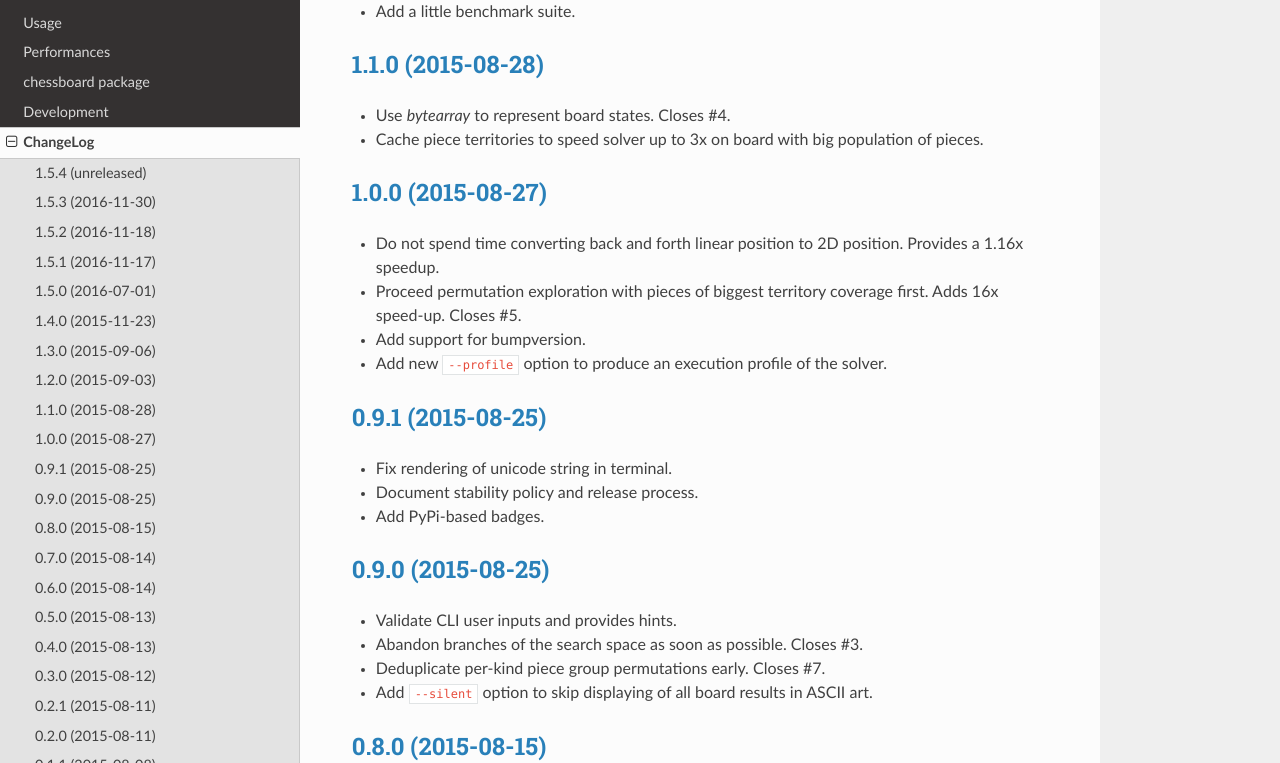
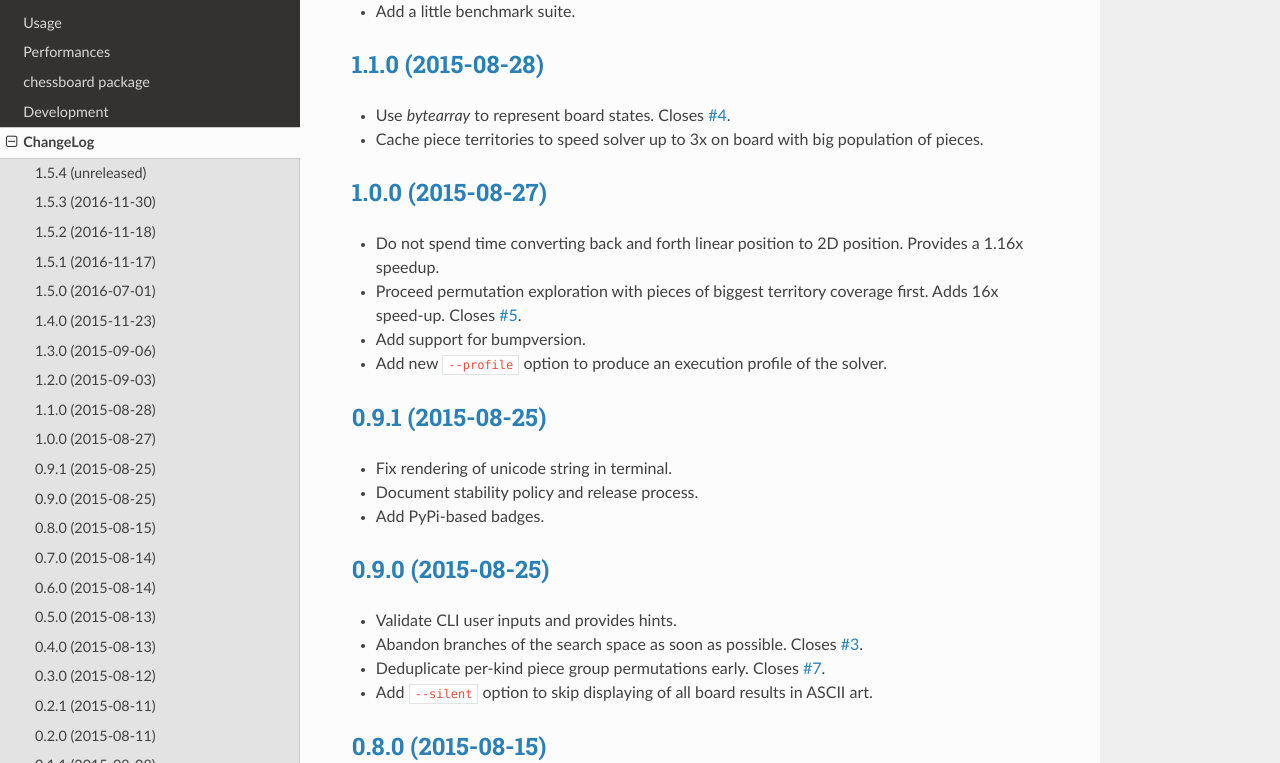
Before and after one commit to kdeldycke/chessboard, a Sphinx documentation site: the page built from docs/changelog.rst, in a window 1280 px wide and 1400 px high, scrolled down 1763 px. Shown: the part 152-915 px from the top of the window. Built offline with Sphinx 7.4.7 and the Read the Docs theme 2.0.0, drawn with Linux system fonts in a browser that asks for light colours; part of the change alters nothing that is shown; some of the changed text lies outside the part shown.

```diff
--- a/CHANGES.rst
+++ b/CHANGES.rst
@@ -53,10 +53,10 @@ ChangeLog
 
 * Add default ``isort`` configuration.
 * Add more trove classifiers.
-* Add proper support of logging. Closes #2.
+* Add proper support of logging. Closes :issue:`2`.
 * Use Miniconda to install ``numpy``, ``scipy``, ``matplotlib`` and ``pandas``
   in Travis builds.
-* Activate unittests in Python 3.3, 3.4 and 3.5. Closes #9.
+* Activate unittests in Python 3.3, 3.4 and 3.5. Closes :issue:`9`.
 * Activate unittests on macOS.
 * Get detailed CPU info for each benckmark.
 * Add sphinx-based documentation.
@@ -96,7 +96,7 @@ ChangeLog
 `1.1.0 (2015-08-28) <https://github.com/kdeldycke/chessboard/compare/v1.0.0...v1.1.0>`_
 ---------------------------------------------------------------------------------------
 
-* Use `bytearray` to represent board states. Closes #4.
+* Use `bytearray` to represent board states. Closes :issue:`4`.
 * Cache piece territories to speed solver up to 3x on board with big population
   of pieces.
 
@@ -107,7 +107,7 @@ ChangeLog
 * Do not spend time converting back and forth linear position to 2D position.
   Provides a 1.16x speedup.
 * Proceed permutation exploration with pieces of biggest territory coverage
-  first. Adds 16x speed-up. Closes #5.
+  first. Adds 16x speed-up. Closes :issue:`5`.
 * Add support for bumpversion.
 * Add new ``--profile`` option to produce an execution profile of the solver.
 
@@ -124,8 +124,8 @@ ChangeLog
 ---------------------------------------------------------------------------------------
 
 * Validate CLI user inputs and provides hints.
-* Abandon branches of the search space as soon as possible. Closes #3.
-* Deduplicate per-kind piece group permutations early. Closes #7.
+* Abandon branches of the search space as soon as possible. Closes :issue:`3`.
+* Deduplicate per-kind piece group permutations early. Closes :issue:`7`.
 * Add ``--silent`` option to skip displaying of all board results in ASCII art.
 
 
--- a/docs/conf.py
+++ b/docs/conf.py
@@ -32,6 +32,7 @@ release = version
 # Addons.
 extensions = [
     'sphinx.ext.autodoc',
+    'sphinx.ext.extlinks',
     'sphinx.ext.todo',
     'sphinx.ext.viewcode']
 
@@ -57,6 +58,10 @@ templates_path = ['templates']
 # Keep the same ordering as in original source code.
 autodoc_member_order = 'bysource'
 
+extlinks = {
+    'issue': ('{}/issues/%s'.format(url), '#'),
+    'pull': ('{}/pull/%s'.format(url), 'PR #')}
+
 # If true, `todo` and `todoList` produce output, else they produce nothing.
 todo_include_todos = True
 
```
